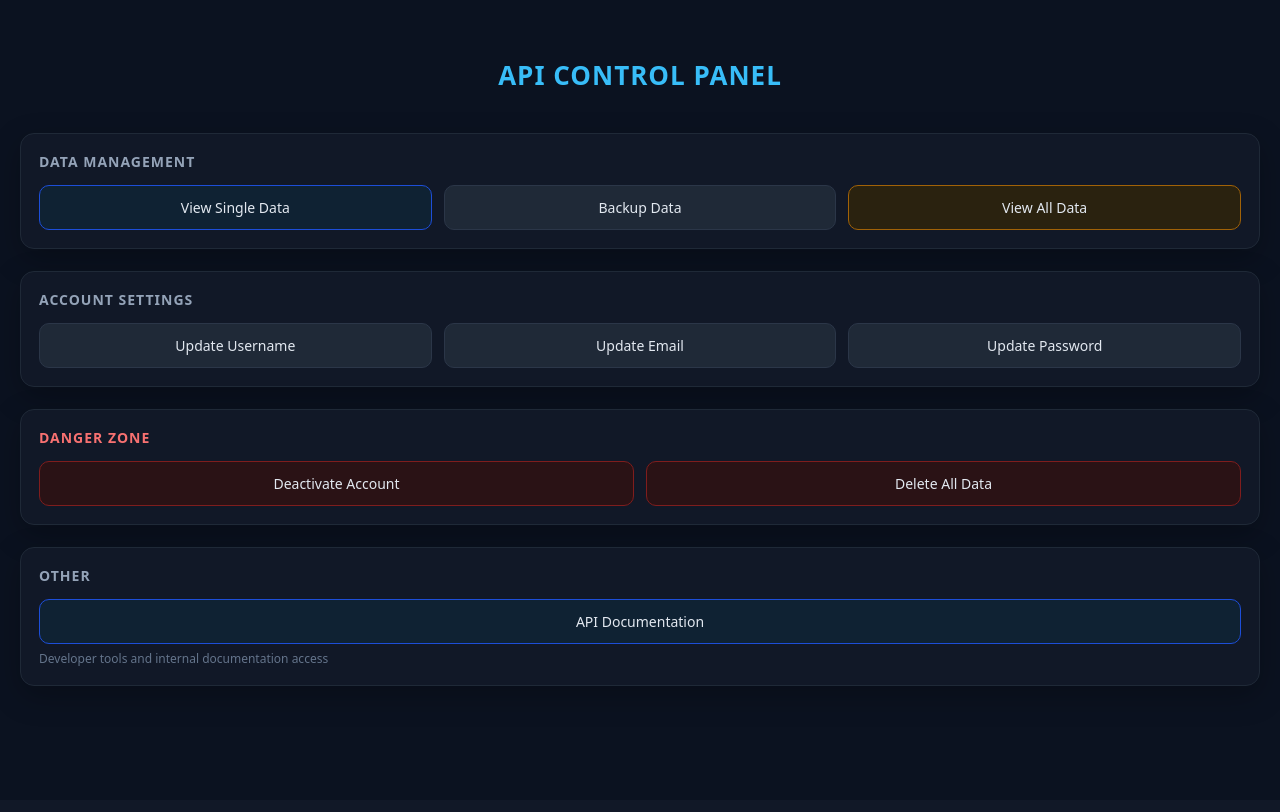
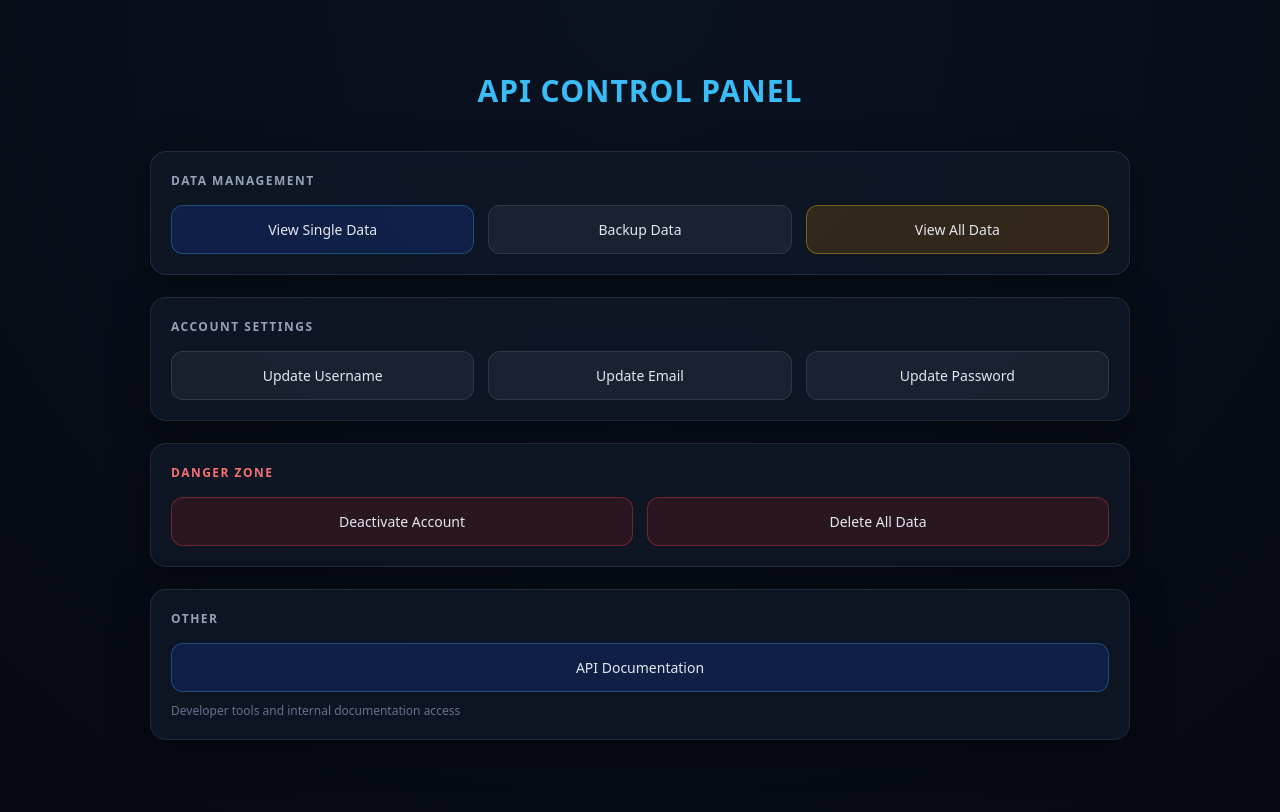
Before and after one commit to Lastissa/lectureTracker, a Django app: page / in a window 1280 px wide. Before the commit the page ends 691 px from the top, so only its background shows below. Run offline with Django 5.2, Linux system fonts and the light colour scheme.

Commit message:
change the home ui

```diff
--- a/api/templates/api/homehtml.html
+++ b/api/templates/api/homehtml.html
@@ -9,15 +9,23 @@
 body {
     margin: 0;
     font-family: system-ui, -apple-system, Segoe UI, Roboto, Arial;
-    background: #0b1220;
+    background: radial-gradient(circle at top, #0b1220, #060913);
     color: #e2e8f0;
-    padding: 40px 20px;
+    padding: 50px 16px;
+    display: flex;
+    justify-content: center;
+}
+
+/* WRAPPER (FIXES TOO WIDE ISSUE) */
+.wrapper {
+    width: 100%;
+    max-width: 980px;
 }
 
 /* HEADER */
 h1 {
     text-align: center;
-    font-size: 26px;
+    font-size: 30px;
     margin-bottom: 40px;
     color: #38bdf8;
     letter-spacing: 1px;
@@ -25,91 +33,121 @@ h1 {
 
 /* SECTION CARD */
 .section {
-    background: #111827;
-    border: 1px solid #1f2937;
-    border-radius: 14px;
-    padding: 18px;
+    background: rgba(17, 24, 39, 0.75);
+    border: 1px solid rgba(148, 163, 184, 0.15);
+    border-radius: 16px;
+    padding: 20px;
     margin-bottom: 22px;
-    box-shadow: 0 10px 30px rgba(0,0,0,0.25);
+    box-shadow: 0 10px 40px rgba(0,0,0,0.35);
+    backdrop-filter: blur(10px);
 }
 
+/* SECTION TITLE */
 .section h3 {
     margin-top: 0;
-    margin-bottom: 14px;
-    font-size: 14px;
+    margin-bottom: 16px;
+    font-size: 12px;
     color: #94a3b8;
-    letter-spacing: 1px;
+    letter-spacing: 1.5px;
     text-transform: uppercase;
 }
 
 /* GRID */
 .grid {
     display: grid;
-    grid-template-columns: repeat(auto-fit, minmax(180px, 1fr));
-    gap: 12px;
+    grid-template-columns: repeat(auto-fit, minmax(200px, 1fr));
+    gap: 14px;
 }
 
-/* BUTTON */
+/* BUTTON BASE */
 .btn {
     display: flex;
     align-items: center;
     justify-content: center;
-    padding: 12px 14px;
-    border-radius: 10px;
+    padding: 14px 16px;
+    border-radius: 12px;
     text-decoration: none;
     color: #e2e8f0;
-    background: #1f2937;
-    border: 1px solid #2b3648;
-    transition: 0.2s ease;
+    background: rgba(31, 41, 55, 0.7);
+    border: 1px solid rgba(148, 163, 184, 0.18);
+    transition: 0.25s ease;
     font-size: 14px;
+    position: relative;
+    overflow: hidden;
 }
 
+/* HOVER LIFT + GLOW */
 .btn:hover {
-    transform: translateY(-2px);
+    transform: translateY(-3px);
     border-color: #38bdf8;
-    box-shadow: 0 0 15px rgba(56,189,248,0.15);
+    box-shadow: 0 10px 25px rgba(56,189,248,0.15);
+}
+
+/* subtle glow sweep */
+.btn::before {
+    content: "";
+    position: absolute;
+    width: 100px;
+    height: 100%;
+    top: 0;
+    left: -120px;
+    background: linear-gradient(90deg, transparent, rgba(56,189,248,0.2), transparent);
+    transition: 0.6s;
+}
+
+.btn:hover::before {
+    left: 120%;
 }
 
 /* VARIANTS */
 .btn-danger {
-    background: #2a1215;
-    border-color: #7f1d1d;
+    background: rgba(127, 29, 29, 0.25);
+    border-color: rgba(239, 68, 68, 0.35);
 }
 
 .btn-danger:hover {
     border-color: #ef4444;
-    box-shadow: 0 0 15px rgba(239,68,68,0.2);
+    box-shadow: 0 10px 25px rgba(239,68,68,0.2);
 }
 
 .btn-warning {
-    background: #2a220f;
-    border-color: #a16207;
+    background: rgba(161, 98, 7, 0.25);
+    border-color: rgba(250, 204, 21, 0.35);
 }
 
 .btn-warning:hover {
     border-color: #facc15;
-    box-shadow: 0 0 15px rgba(250,204,21,0.2);
+    box-shadow: 0 10px 25px rgba(250,204,21,0.2);
 }
 
 .btn-primary {
-    background: #0f2233;
-    border-color: #1d4ed8;
+    background: rgba(29, 78, 216, 0.2);
+    border-color: rgba(56, 189, 248, 0.3);
 }
 
 .btn-primary:hover {
     border-color: #38bdf8;
 }
 
-/* SMALL LABEL */
+/* NOTE */
 .note {
     font-size: 12px;
     color: #64748b;
-    margin-top: 6px;
+    margin-top: 10px;
+}
+
+/* MOBILE TWEAK */
+@media (max-width: 600px) {
+    h1 {
+        font-size: 22px;
+    }
 }
 </style>
 </head>
 
 <body>
+
+<div class="wrapper">
 
 <h1>API CONTROL PANEL</h1>
 
@@ -153,5 +191,7 @@ h1 {
     </div>
 </div>
 
+</div>
+
 </body>
 </html>
```
